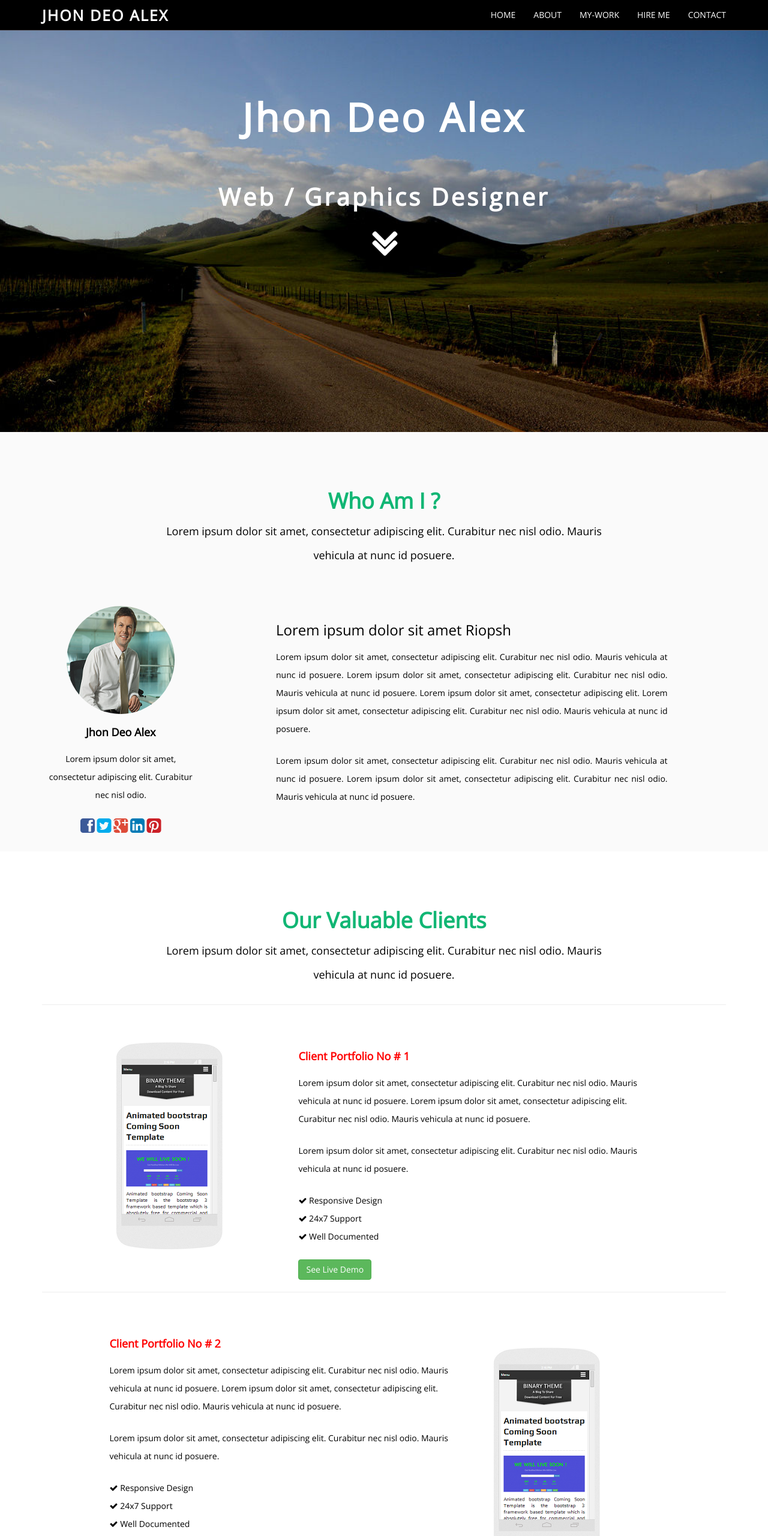
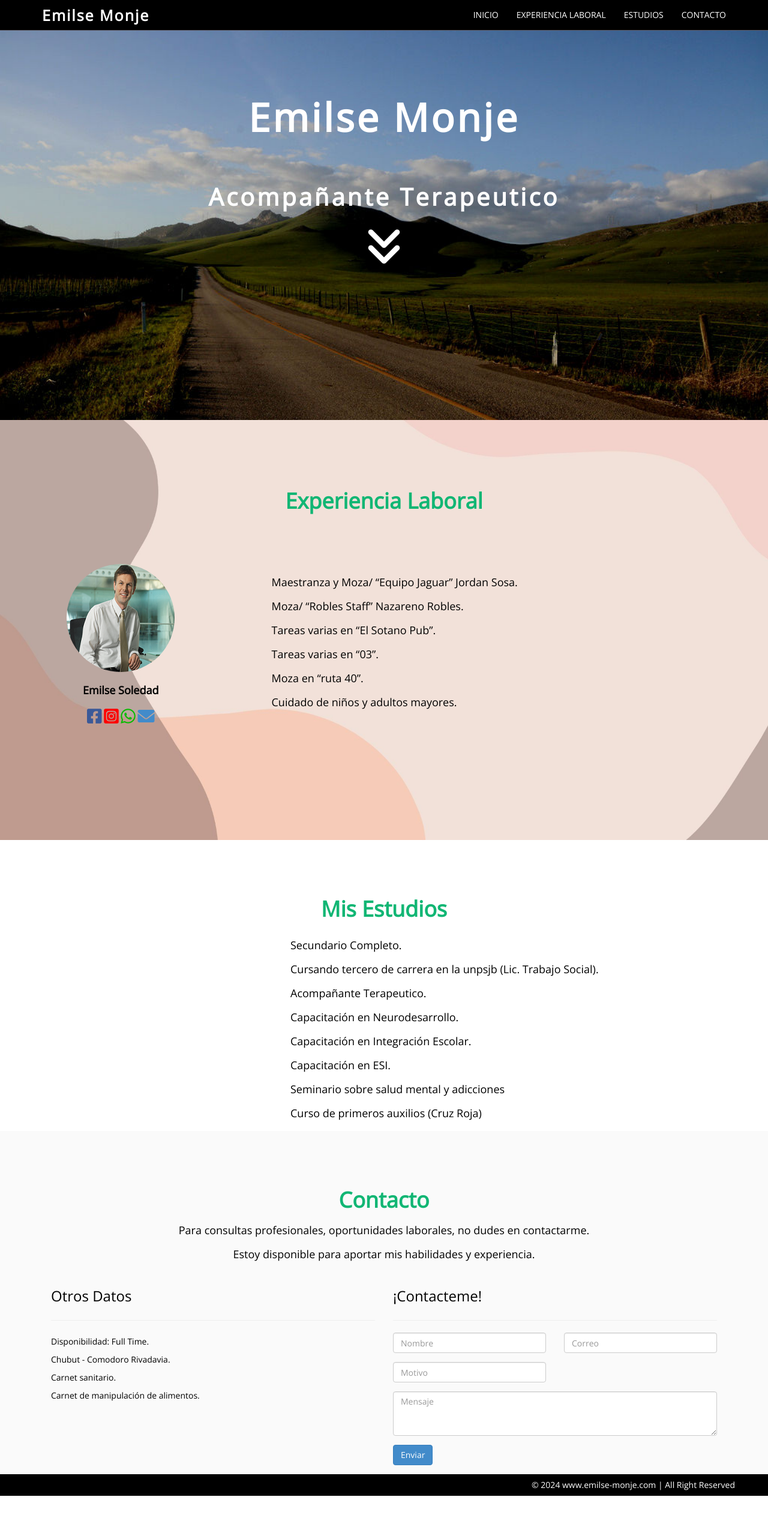
Before and after one commit to Mauriciomonje/Emilse-Monje, a plain HTML site: page index.html in a window 1280 px wide. Shown: the top 2560 px of the page at 60% size. After the commit the page ends 2493 px from the top, so only its background shows below. Drawn offline with nearby package versions, Linux system fonts and the light colour scheme.

Commit message:
Add files via upload

```diff
--- a/assets/css/style.css
+++ b/assets/css/style.css
@@ -12,25 +12,31 @@
    GENERAL STYLES
    ============================================================*/
 body {
-   font-family:'Open Sans', sans-serif;
+    font-family: 'Open Sans', sans-serif;
     font-weight: 400;
     font-size: 14px;
     color: #000;
     margin-top: 40px;
-    line-height:16px;
+    line-height: 16px;
 }
 
-h1, h2, h3, h4, h5, h6 {
-      font-family:'Open Sans', sans-serif;
+h1,
+h2,
+h3,
+h4,
+h5,
+h6 {
+    font-family: 'Open Sans', sans-serif;
     font-weight: 500;
-   line-height:40px;
+    line-height: 40px;
 
 }
 
 h1 {
-    color:#11B674;
+    color: #11B674;
     font-weight: 700;
 }
+
 .text-center {
     text-align: center;
 }
@@ -38,12 +44,14 @@ h1 {
 .main-top-margin {
     margin-top: 75px;
 }
+
 .main-low-margin {
     margin-top: 55px;
 }
 
-a,a:hover {
-    text-decoration:none;
+a,
+a:hover {
+    text-decoration: none;
 }
 
 p {
@@ -52,38 +60,43 @@ p {
 }
 
 .img-margin-product {
-    margin-top:30px;
+    margin-top: 30px;
 }
+
 .bottam-pad {
-     padding-bottom:40px;
+    padding-bottom: 40px;
 }
+
 .text-justify {
-    text-align:justify;
+    text-align: justify;
 }
+
 /* ==========================================================================
    COLOR CODES
    ========================================================================== */
 
 .color-red {
-    color:#ff0000;
+    color: #ff0000;
 }
 
 .color-green {
-    color:#07BB00;
+    color: #07BB00;
 }
 
 .color-light-blue {
-    color:#BB00BB;
+    color: #BB00BB;
 }
 
 .color-blue {
-    color:#0052FF;
+    color: #0052FF;
 }
+
 .color-brown {
-    color:#EB8F2D;
+    color: #EB8F2D;
 }
+
 .color-black {
-    color:#000000;
+    color: #000000;
 }
 
 /* ==========================================================================
@@ -93,8 +106,26 @@ p {
 #header-section {
     background: url(../img/header.jpg) no-repeat center top;
     margin-top: -20px;
-	padding-top:20px;
-	text-align:center;
+    padding-top: 20px;
+    text-align: center;
+    background-position: center center;
+    min-height: 700px;
+    width: 100%;
+    -webkit-background-size: 100%;
+    -moz-background-size: 100%;
+    -o-background-size: 100%;
+    background-size: 100%;
+    -webkit-background-size: cover;
+    -moz-background-size: cover;
+    -o-background-size: cover;
+    background-size: cover;
+}
+
+#sobremi-section {
+    background: url(../img/fondo\ abstracto.jpg) no-repeat center top;
+    margin-top: -20px;
+    padding-top: 20px;
+    text-align: center;
     background-position: center center;
     min-height: 700px;
     width: 100%;
@@ -114,8 +145,10 @@ p {
     font-size: 65px;
     font-weight: 900;
     letter-spacing: 4px;
-    line-height:70px;
+    line-height: 70px;
 }
+
+
 
 #header-section h2 {
     color: white;
@@ -123,10 +156,12 @@ p {
     font-weight: 900;
     letter-spacing: 4px;
 }
+
 .down-icon {
-     color:white;
-    font-weight:900;
+    color: white;
+    font-weight: 900;
 }
+
 /* ==========================================================================
    ABOUT SECTION
    ========================================================================== */
@@ -142,20 +177,25 @@ p {
     =====================================================*/
 
 .color-facebook {
-    color:#3B5998;
+    color: #3B5998;
 }
+
 .color-twitter {
-     color:#00aced;
+    color: #00aced;
 }
+
 .color-google-plus {
-     color:#dd4b39;
+    color: #dd4b39;
 }
+
 .color-linkedin {
-     color:#007bb6;
+    color: #007bb6;
 }
+
 .color-pinterest {
-     color:#cb2027;
+    color: #cb2027;
 }
+
 /* ===========================================================
    BOOTSTRAP ELEMENTS CHANGES
    ============================================================*/
@@ -168,7 +208,7 @@ p {
     border-color: #5D5B66;
 }
 
-.navbar-inverse .navbar-nav > .active > a {
+.navbar-inverse .navbar-nav>.active>a {
     background: #ffffff;
 }
 
@@ -176,13 +216,15 @@ border-color: #5D5B66;
     color: #ffffff;
     font-weight: bolder;
     font-size: 25px;
-    font-weight:900;
+    font-weight: 900;
     letter-spacing: 2px;
 }
+
 .navbar-inverse :hover .navbar-brand:hover {
     color: #ffffff;
 }
-.navbar-inverse .navbar-nav > li > a {
+
+.navbar-inverse .navbar-nav>li>a {
     color: #FFFFFF;
 }
 
@@ -193,6 +235,7 @@ color: #FFFFFF;
 #contact-section {
     background-color: #FAFAFA;
 }
+
 /* ==========================================================================
    FOOTER SECTION
    ========================================================================== */
--- a/index.html
+++ b/index.html
@@ -6,6 +6,7 @@
 <html lang="en">
 <!--<![endif]-->
 <!-- HEAD SECTION -->
+
 <head>
     <meta charset="utf-8">
     <meta name="viewport" content="width=device-width, initial-scale=1, maximum-scale=1">
@@ -14,7 +15,7 @@
     <!--[if IE]>
         <meta http-equiv="X-UA-Compatible" content="IE=edge,chrome=1">
         <![endif]-->
-    <title>Bootstrap Personal Portfolio Template For Free by Binary Theme</title>
+    <title>CV Emilse Monje</title>
     <!--GOOGLE FONT -->
     <link href='http://fonts.googleapis.com/css?family=Open+Sans' rel='stylesheet' type='text/css'>
     <!--BOOTSTRAP MAIN STYLES -->
@@ -23,6 +24,7 @@
     <link href="assets/css/font-awesome.min.css" rel="stylesheet" />
     <!--CUSTOM STYLE -->
     <link href="assets/css/style.css" rel="stylesheet" />
+    <link rel="stylesheet" href="https://cdnjs.cloudflare.com/ajax/libs/font-awesome/6.0.0-beta3/css/all.min.css">
     <!-- HTML5 shim and Respond.js IE8 support of HTML5 elements and media queries -->
     <!--[if lt IE 9]>
       <script src="https://oss.maxcdn.com/libs/html5shiv/3.7.0/html5shiv.js"></script>
@@ -30,6 +32,7 @@
     <![endif]-->
 </head>
 <!--END HEAD SECTION -->
+
 <body>
     <!-- NAV SECTION -->
     <div class="navbar navbar-inverse navbar-fixed-top">
@@ -40,15 +43,16 @@
                     <span class="icon-bar"></span>
                     <span class="icon-bar"></span>
                 </button>
-                <a class="navbar-brand" href="#">JHON DEO ALEX</a>
+                <a class="navbar-brand" href="#">Emilse Monje</a>
             </div>
             <div class="navbar-collapse collapse">
                 <ul class="nav navbar-nav navbar-right">
-                    <li><a href="#header-section">HOME</a></li>
-                    <li><a href="#about-section">ABOUT</a></li>
-                    <li><a href="#products-section">MY-WORK</a></li>
-                    <li><a href="#contact-section">HIRE ME</a></li>
-                    <li><a href="#contact-section">CONTACT</a></li>
+                    <li><a href="#header-section">INICIO</a></li>
+                    <li><a href="#sobremi-section">EXPERIENCIA LABORAL</a></li>
+
+                    <li><a href="#estudios-section">ESTUDIOS</a></li>
+                    <li><a href="#contact-section">CONTACTO</a></li>
+
                 </ul>
             </div>
 
@@ -60,13 +64,13 @@
         <div class="container">
             <div class="row centered">
                 <div class="col-md-8 col-md-offset-2">
-                    <h1><strong> Jhon Deo Alex</strong>
+                    <h1><strong> Emilse Monje</strong>
 
                     </h1>
                     <br /> <br /> <br />
-                    <h2> Web / Graphics Designer</h2>
+                    <h2> Acompañante Terapeutico</h2>
                     <br />
-                  <a href="#about-section">  <i class="fa fa-angle-double-down fa-5x down-icon"></i> </a>
+                    <a href="#sobremi-section"> <i class="fa fa-angle-double-down fa-5x down-icon"></i> </a>
                 </div>
             </div>
 
@@ -75,57 +79,47 @@
     </div>
     <!--END HEADER SECTION -->
     <!--ABOUT SECTION -->
-    <div id="about-section" >
-        <div class="container" >
-            <div class="row main-top-margin text-center">
+    <div id="sobremi-section">
+        <div class="container">
+            <div class="row main-top-margin text-center text-center">
+
                 <div class="col-md-8 col-md-offset-2 " data-scrollreveal="enter top and move 100px, wait 0.3s">
-                    <h1>Who Am I ?</h1>
-                    <h4>
-                       Lorem ipsum dolor sit amet, consectetur adipiscing elit.
-                         Curabitur nec nisl odio. Mauris vehicula at nunc id posuere.
-                    </h4>
+
+
+                    <h1>Experiencia Laboral</h1>
+
                 </div>
             </div>
             <!-- ./ Main Heading-->
-            <div class="row main-low-margin text-center">
+            <div class="row main-top-margin text-center" style="max-height: 100px;">
                 <div class="col-md-3 " data-scrollreveal="enter left and move 100px, wait 0.4s">
-                    <img class="img-circle" src="assets/img/team/team1.png" alt="">
-                    <h4><strong>Jhon Deo Alex</strong> </h4>
+                    <img class="img-circle" src="/assets/img/team/team1.png" alt="" style="float: top;
+            margin-bottom: 0px;">
+                    <h4><strong>Emilse Soledad</strong> </h4>
+
                     <p>
-                        Lorem ipsum dolor sit amet, consectetur adipiscing elit.
-                         Curabitur nec nisl odio.
+                        <a href="#"><i class="fab fa-facebook-square fa-2x color-facebook"></i></a>
+                        <a href="#"><i class="fab fa-instagram-square fa-2x color-red"></i></a>
+                        <a href="#"><i class="fab fa-whatsapp fa-2x color-green "></i></a>
+                        <a href="#"><i class="fas fa-envelope fa-2x  "></i></a>
 
-                    </p>
-                    <p>
-                       <a href="#"><i class="fa fa-facebook-square fa-2x color-facebook"></i></a>
-                        <a href="#"><i class="fa fa-twitter-square fa-2x color-twitter"></i></a>
-                        <a href="#"><i class="fa fa-google-plus-square fa-2x color-google-plus"></i></a>
-                        <a href="#"><i class="fa fa-linkedin-square fa-2x color-linkedin"></i></a>
-                        <a href="#"><i class="fa fa-pinterest-square fa-2x color-pinterest"></i></a>
 
                     </p>
 
                 </div>
 
-                <div class="col-md-7 col-sm-7 col-md-offset-1  text-justify" data-scrollreveal="enter right and move 100px, wait 0.4s">
-                    <h3> Lorem ipsum dolor sit amet Riopsh</h3>
-                    <p>
-                         Lorem ipsum dolor sit amet, consectetur adipiscing elit.
-                         Curabitur nec nisl odio. Mauris vehicula at nunc id posuere.
-                         Lorem ipsum dolor sit amet, consectetur adipiscing elit.
-                         Curabitur nec nisl odio. Mauris vehicula at nunc id posuere.
-                         Lorem ipsum dolor sit amet, consectetur adipiscing elit.
-                         Lorem ipsum dolor sit amet, consectetur adipiscing elit.
-                         Curabitur nec nisl odio. Mauris vehicula at nunc id posuere.
+                <div class="col-md-7   text-justify" data-scrollreveal="enter right and move 100px, wait 0.4s">
 
-                    </p>
-                    <p>
-                         Lorem ipsum dolor sit amet, consectetur adipiscing elit.
-                         Curabitur nec nisl odio. Mauris vehicula at nunc id posuere.
-                         Lorem ipsum dolor sit amet, consectetur adipiscing elit.
-                         Curabitur nec nisl odio. Mauris vehicula at nunc id posuere.
 
-                    </p>
+                    <h4 style="padding-left: 9rem;">
+                        Maestranza y Moza/ “Equipo Jaguar” Jordan Sosa. <br>
+                        Moza/ “Robles Staff” Nazareno Robles. <br>
+                        Tareas varias en “El Sotano Pub”. <br>
+                        Tareas varias en “03”. <br>
+                        Moza en “ruta 40”. <br>
+                        Cuidado de niños y adultos mayores.
+
+                    </h4>
                 </div>
             </div>
             <!-- ./ Row Content-->
@@ -135,90 +129,46 @@
 
 
     <!--WORK/PRODUCTS SECTION -->
-    <div id="products-section" >
-         <div class="container" >
-            <div class="row main-top-margin text-center" data-scrollreveal="enter top and move 100px, wait 0.3s">
-                <div class="col-md-8 col-md-offset-2 ">
-                    <h1>Our Valuable Clients</h1>
+
+
+    <div id="estudios-section">
+        <div class="container">
+            <div class="row main-top-margin" data-scrollreveal="enter top and move 100px, wait 0.3s">
+                <h1 class="text-center">Mis Estudios</h1>
+                <div class="col-md-8 col-md-offset-2  text-left bold"
+                    style="padding-left: 20%; font-family: Arial, Helvetica, sans-serif;">
+
                     <h4>
-                       Lorem ipsum dolor sit amet, consectetur adipiscing elit.
-                         Curabitur nec nisl odio. Mauris vehicula at nunc id posuere.
+
+                        Secundario Completo. <br>
+                        Cursando tercero de carrera en la unpsjb (Lic. Trabajo Social). <br>
+                        Acompañante Terapeutico. <br>
+                        Capacitación en Neurodesarrollo. <br>
+                        Capacitación en Integración Escolar. <br>
+                        Capacitación en ESI. <br>
+                        Seminario sobre salud mental y adicciones <br>
+                        Curso de primeros auxilios (Cruz Roja) <br>
+                </div>
+
+
                 </h4>
-                </div>
-            </div>
-             <!-- ./ Main Heading-->
-             <hr />
-            <div class="row main-low-margin" >
-                <div class="col-md-10  col-md-offset-1 ">
- <div class="col-md-4 col-sm-4" data-scrollreveal="enter left and move 100px, wait 0.8s">
-                    <img src="assets/img/product/prd1.png" alt="">
-                </div>
-                <div class="col-md-8 " data-scrollreveal="enter right and move 100px, wait 0.4s">
-                    <h4 >  <strong class="color-red">Client Portfolio No # 1 </strong></h4>
-                    <p>
-                        Lorem ipsum dolor sit amet, consectetur adipiscing elit.
-                         Curabitur nec nisl odio. Mauris vehicula at nunc id posuere.
-                         Lorem ipsum dolor sit amet, consectetur adipiscing elit.
-                         Curabitur nec nisl odio. Mauris vehicula at nunc id posuere.
-                    </p>
-                    <p>
-                        Lorem ipsum dolor sit amet, consectetur adipiscing elit.
-                         Curabitur nec nisl odio. Mauris vehicula at nunc id posuere.
-                    </p>
-                    <p>
-                        <i class="fa fa-check"></i> Responsive Design<br />
-                     <i class="fa fa-check"></i> 24x7 Support <br />
-                       <i class="fa fa-check"></i> Well Documented<br />
-                    </p>
-                    <a href="#" class="btn btn-success" >See Live Demo</a>
-                </div>
             </div>
 
         </div>
-            <!-- ./ Row Content-->
-            <hr />
-           <div class="row main-low-margin bottam-pad" >
-
-                 <div class="col-md-10  col-md-offset-1 ">
-                <div class="col-md-8 " data-scrollreveal="enter left and move 100px, wait 0.4s">
-                    <h4 >  <strong class="color-red">Client  Portfolio No # 2 </strong></h4>
-                    <p>
-                        Lorem ipsum dolor sit amet, consectetur adipiscing elit.
-                         Curabitur nec nisl odio. Mauris vehicula at nunc id posuere.
-                         Lorem ipsum dolor sit amet, consectetur adipiscing elit.
-                         Curabitur nec nisl odio. Mauris vehicula at nunc id posuere.
-                    </p>
-                    <p>
-                        Lorem ipsum dolor sit amet, consectetur adipiscing elit.
-                         Curabitur nec nisl odio. Mauris vehicula at nunc id posuere.
-                    </p>
-                    <p>
-                        <i class="fa fa-check"></i> Responsive Design<br />
-                     <i class="fa fa-check"></i> 24x7 Support <br />
-                       <i class="fa fa-check"></i> Well Documented<br />
-                    </p>
-                    <a href="#" class="btn btn-danger" > See Live Demo</a>
-                </div>
-                <div class="col-md-4 " data-scrollreveal="enter right and move 100px, wait 0.4s">
-
-                    <img class="img-margin-product" src="assets/img/product/prd1.png" alt="">
-                </div>
-                     </div>
-            </div>
-              <!-- ./ Row Content-->
     </div>
     </div>
     <!--END WORK/PRODUCTS SECTION -->
     <!--CONTACT SECTION -->
     <div id="contact-section">
-        <div class="container" >
+        <div class="container">
             <div class="row main-top-margin text-center">
                 <div class="col-md-8 col-md-offset-2 " data-scrollreveal="enter top and move 100px, wait 0.3s">
-                    <h1>Contact / Hire Me</h1>
+                    <h1>Contacto</h1>
                     <h4>
-                       Lorem ipsum dolor sit amet, consectetur adipiscing elit.
-                        Lorem ipsum dolor sit amet, consectetur adipiscing elit.
-                         Curabitur nec nisl odio. Mauris vehicula at nunc id posuere.
+                        Para consultas
+                        profesionales, oportunidades laborales, no dudes en contactarme.
+                        <br> Estoy disponible para
+                        aportar mis habilidades y experiencia.
                     </h4>
                 </div>
             </div>
@@ -226,52 +176,51 @@
             <div class="row">
                 <div class="col-md-12  col-sm-12 ">
                     <div class="col-md-6  " data-scrollreveal="enter left and move 100px, wait 0.4s">
-                        <h3> My Work Location</h3>
+                        <h3> Otros Datos</h3>
                         <hr />
                         <p>
-                        103, Rola Street,<br />
-                            Demo Lane Road,<br />
-                            New York, USA.<br />
-                        Call: +23-00-89-009<br />
-                        Email: demo@yourdomain.com<br />
+                            Disponibilidad: Full Time.<br />
+                            Chubut - Comodoro Rivadavia. <br>
+                            Carnet sanitario. <br>
+                            Carnet de manipulación de alimentos.
+
                         </p>
 
                     </div>
                     <div class="col-md-6  " data-scrollreveal="enter right and move 100px, wait 0.4s">
-                        <h3>Drop a Line or Hire Me </h3>
+                        <h3>¡Contacteme! </h3>
                         <hr />
                         <form>
                             <div class="row">
                                 <div class="col-md-6 ">
                                     <div class="form-group">
-                                        <input type="text" class="form-control" required="required" placeholder="Name">
+                                        <input type="text" class="form-control" required="required"
+                                            placeholder="Nombre">
                                     </div>
                                 </div>
                                 <div class="col-md-6">
                                     <div class="form-group">
-                                        <input type="text" class="form-control" required="required" placeholder="Email address">
+                                        <input type="text" class="form-control" required="required"
+                                            placeholder="Correo">
                                     </div>
                                 </div>
                             </div>
                             <div class="row">
                                 <div class="col-md-6 ">
                                     <div class="form-group">
-                                        <input type="text" class="form-control" required="required" placeholder="Subject">
-                                    </div>
-                                </div>
-                                <div class="col-md-6 ">
-                                    <div class="form-group">
-                                        <input type="text" class="form-control"  placeholder="Ref. (IF any)">
+                                        <input type="text" class="form-control" required="required"
+                                            placeholder="Motivo">
                                     </div>
                                 </div>
                             </div>
                             <div class="row">
                                 <div class="col-md-12 ">
                                     <div class="form-group">
-                                        <textarea name="message" id="message" required="required" class="form-control" rows="3"  placeholder="Message"></textarea>
+                                        <textarea name="message" id="message" required="required" class="form-control"
+                                            rows="3" placeholder="Mensaje"></textarea>
                                     </div>
                                     <div class="form-group">
-                                        <button type="submit" class="btn btn-primary">Submit Request</button>
+                                        <button type="submit" class="btn btn-primary">Enviar</button>
                                     </div>
                                 </div>
                             </div>
@@ -285,10 +234,10 @@
     </div>
     <!--END CONTACT SECTION -->
     <!--FOOTER SECTION -->
-    <div id="footer">
-        <div class="container">
+    <div id="footer" style="background-color: black;">
+        <div class="container ">
             <div class="row ">
-                &copy; 2014 www.yourdomain.com | All Right Reserved
+                &copy; 2024 www.emilse-monje.com | All Right Reserved
 
             </div>
 
@@ -306,4 +255,5 @@
     <!-- CUSTOM SCRIPT-->
     <script src="assets/js/custom.js"></script>
 </body>
+
 </html>
```
Also changed, not shown: assets/img/fondo abstracto.jpg (added), assets/img/fondo estudios.jpg (added), assets/img/testimonio.jpg (added). Lines whose indentation alone changed are shown as unchanged.
